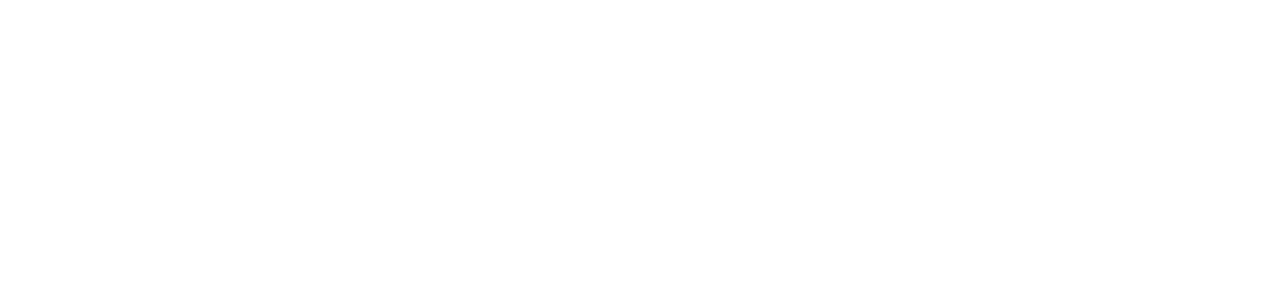
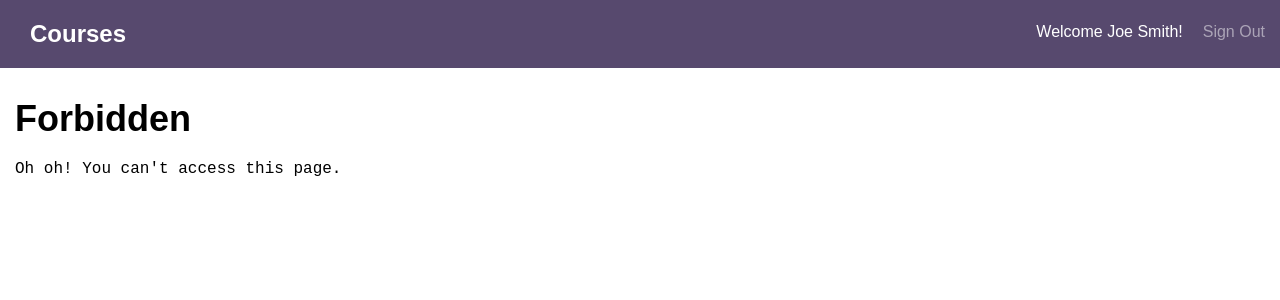
Before and after one commit to mk0b/full-stack-react-rest-api-project-10, a React (Create React App) app in the folder client/: page /forbidden in a window 1280 px wide. Shown: the top 300 px of the page. Built offline with nearby package versions, Linux system fonts and the light colour scheme.

Commit message:
Created NotFound Forbidden and Error

```diff
--- a/client/src/components/App.js
+++ b/client/src/components/App.js
@@ -9,15 +9,14 @@ import Courses from './Courses';
 import CreateCourse from './CreateCourse';
 import UpdateCourse from './UpdateCourse';
 import CourseDetail from './CourseDetail';
+import NotFound from './NotFound';
+import UnhandledError from './UnhandledError';
+import Forbidden from './Forbidden';
 /*
-
-
 import UserSignIn from './UserSignIn';
 import UserSignUp from './UserSignUp';
 import UserSignOut from './UserSignOut';
-import NotFound from './NotFound';
-import Forbidden from './Forbidden';
-import UnhandledError from './UnhandledError'; */
+ */
 
 //TODO: Components redirect users to the /error path when requests to
 //the REST API return a "500 Internal Server Error" HTTP status code.
@@ -27,19 +26,18 @@ function App() {
     <BrowserRouter>
       <div className="App">
         <Switch>
-          <Route exact path="/" component={Courses}/>
-          <Route path="/courses/create" component={CreateCourse}/>
-          <Route path="/courses/:id/update" component={UpdateCourse}/>
-          <Route path="/courses/:id" component={CourseDetail}/>
-{/*
-
-
+          <Route exact path="/" component={Courses} />
+          <Route path="/courses/create" component={CreateCourse} />
+          <Route path="/courses/:id/update" component={UpdateCourse} />
+          <Route path="/courses/:id" component={CourseDetail} />
+          <Route path="/notfound" component={NotFound} />
+          <Route path="/error" component={UnhandledError} />
+          <Route path="/forbidden" component={Forbidden} />
+          {/*
           <Route path="/signin" component={UserSignIn}/>
           <Route path="/singup" component={UserSignUp}/>
           <Route path="/signout" component={UserSignOut}/>
-          <Route path="/forbidden" component={Forbidden}/>
-          <Route path="/error" component={UnhandledError}/>
-          <Route path="/notfound" component={NotFound}/> */}
+           */}
         </Switch>
       </div>
     </BrowserRouter>
--- a/client/src/components/Forbidden.js
+++ b/client/src/components/Forbidden.js
@@ -1,2 +1,16 @@
 //stateless functional component
 //exceeds
+import React, { Fragment } from 'react';
+import Header from './Header';
+
+const Forbidden = () => (
+    <Fragment>
+        <Header />
+        <div className="bounds">
+            <h1>Forbidden</h1>
+            <p>Oh oh! You can't access this page.</p>
+        </div>
+    </Fragment>
+);
+
+export default Forbidden;
--- a/client/src/components/NotFound.js
+++ b/client/src/components/NotFound.js
@@ -1,2 +1,16 @@
 //stateless functional component
 //exceeds
+import React, { Fragment } from 'react';
+import Header from './Header';
+
+const NotFound = () => (
+    <Fragment>
+        <Header />
+        <div className="bounds">
+            <h1>Not Found</h1>
+            <p>Sorry! We couldn't find the page you're looking for.</p>
+        </div>
+    </Fragment>
+);
+
+export default NotFound;
--- a/client/src/components/UnhandledError.js
+++ b/client/src/components/UnhandledError.js
@@ -1,2 +1,16 @@
 //stateless functional component
 //exceeds
+import React, { Fragment } from 'react';
+import Header from './Header';
+
+const UnhandledError = () => (
+    <Fragment>
+        <Header />
+        <div className="bounds">
+            <h1>Error</h1>
+            <p>Sorry! We just encountered an unexpected error.</p>
+        </div>
+    </Fragment>
+);
+
+export default UnhandledError;
```
